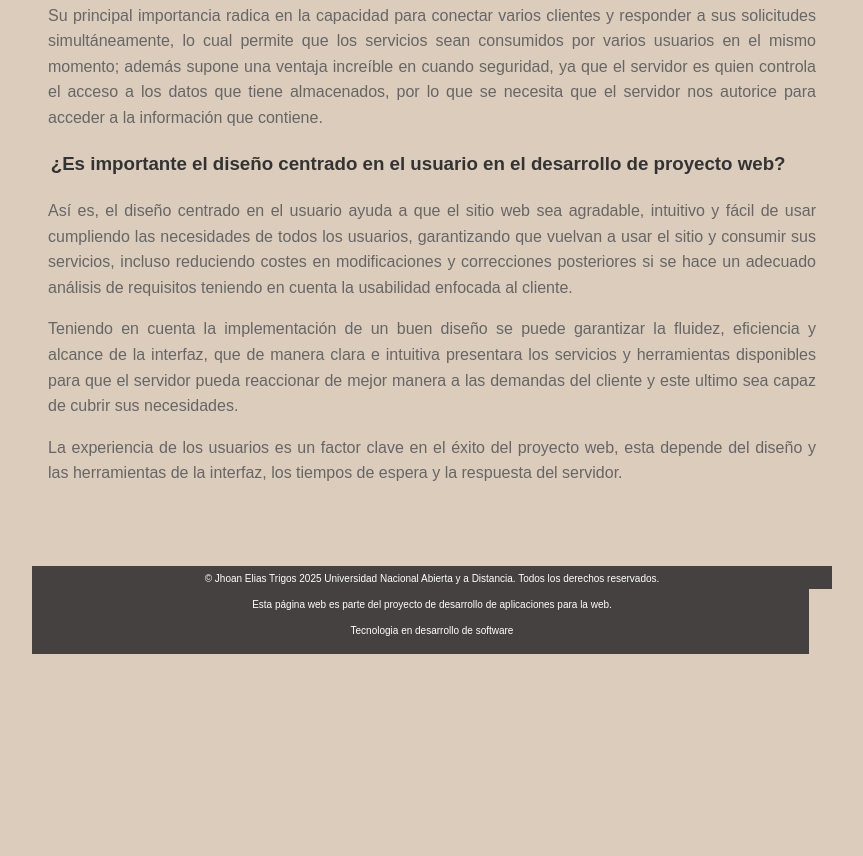
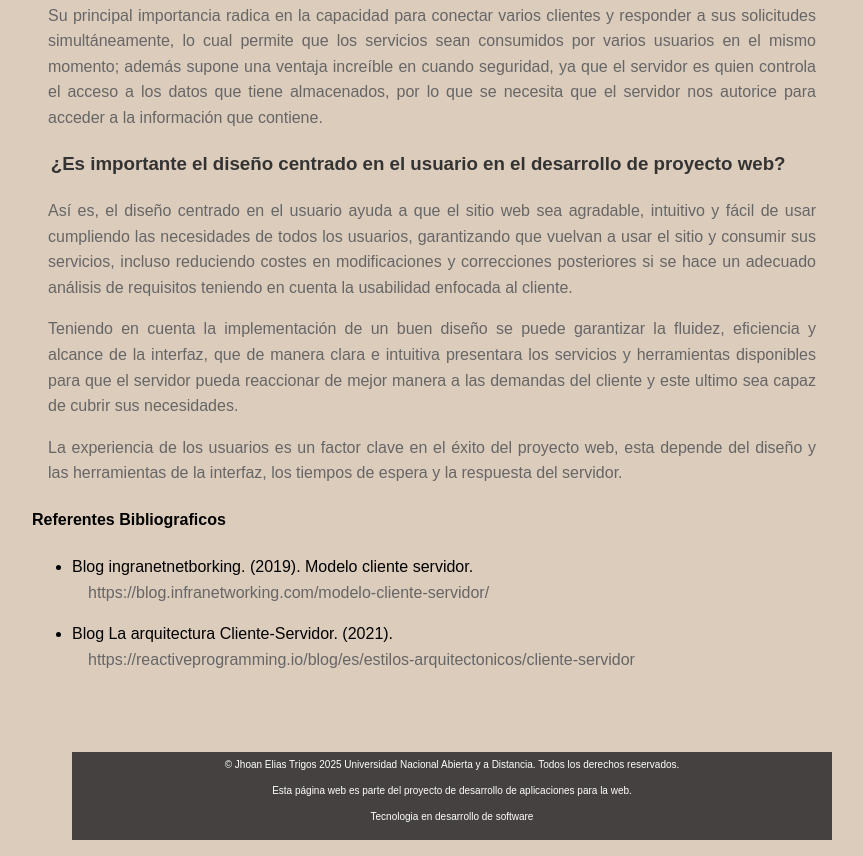
Before and after one commit to ELIAS-TRIGOS/ELIAS-TRIGOS.github.io, a plain HTML site: page index.html in a window 1280 px wide. Shown: the part 682-1538 px from the top of the page, without its empty margins (208-1071 px from the left). Before the commit the page ends 1336 px from the top, so only its background shows below. Drawn offline with Linux system fonts and the light colour scheme.

Commit message:
Update index.html

```diff
--- a/index.html
+++ b/index.html
@@ -24,7 +24,13 @@
         <p>Teniendo en cuenta la implementación de un buen diseño se puede garantizar la fluidez, eficiencia y alcance de la interfaz, que de manera clara e intuitiva presentara los servicios y herramientas disponibles para que el servidor pueda reaccionar de mejor manera a las demandas del cliente y este ultimo sea capaz de cubrir sus necesidades.
         </p>
         <p>La experiencia de los usuarios es un factor clave en el éxito del proyecto web, esta depende del diseño y las herramientas de la interfaz, los tiempos de espera y la respuesta del servidor. </p>
-
+    <h4>Referentes Bibliograficos</h4>
+    <ul>
+        <li>Blog ingranetnetborking. (2019). Modelo cliente servidor.</li>
+        <p>https://blog.infranetworking.com/modelo-cliente-servidor/</p>
+        <li>Blog La arquitectura Cliente-Servidor. (2021).</li>
+        <p>https://reactiveprogramming.io/blog/es/estilos-arquitectonicos/cliente-servidor</p>
+</body>
 </body>
 </html>
 <footer>
```
